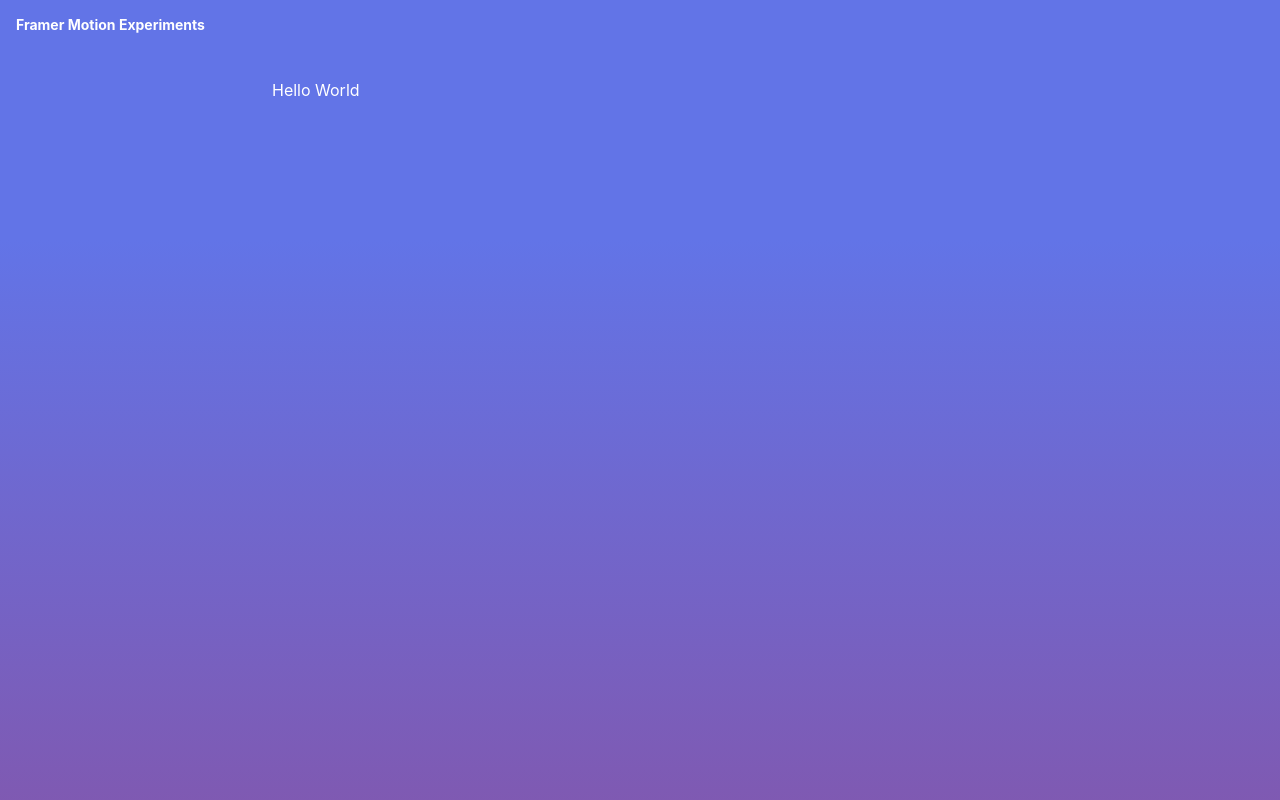
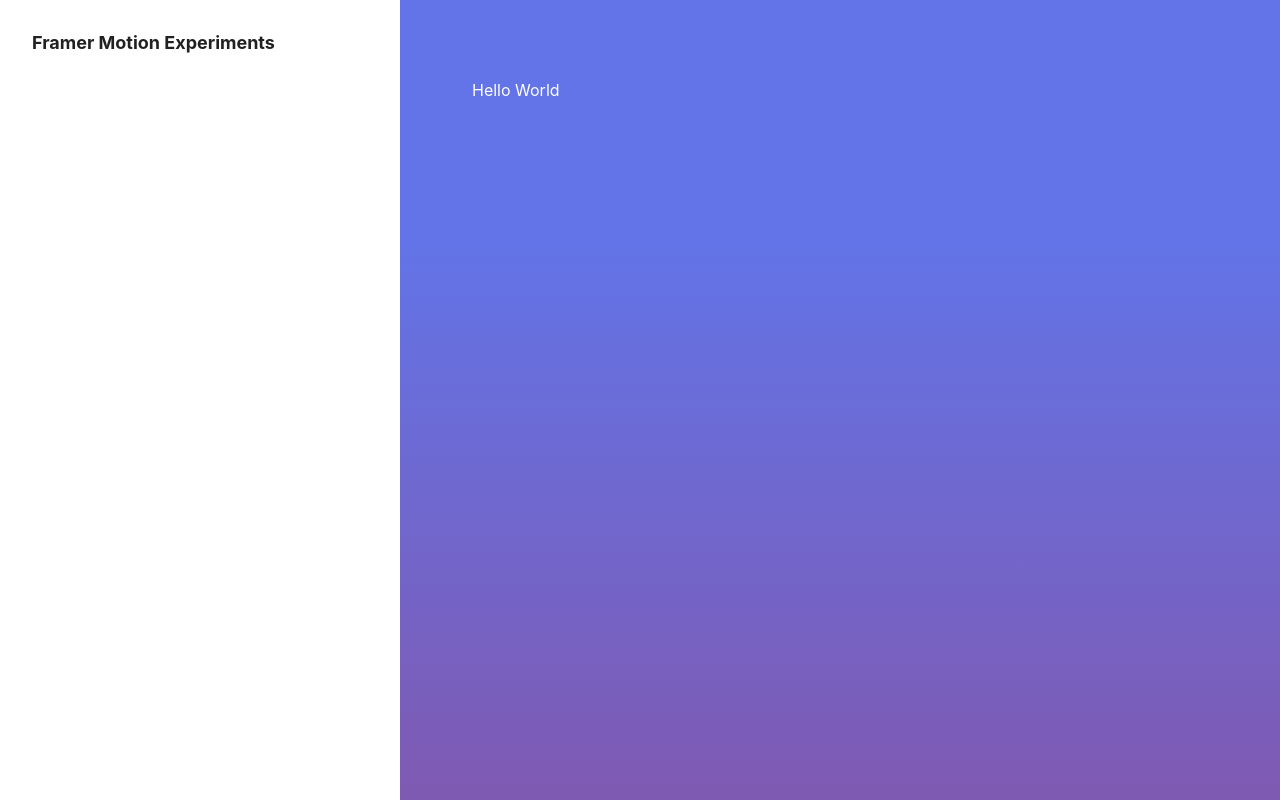
Before and after one commit to orjanbp/framer-motion-experiments, a React (Create React App) app: page / in a window 1280 px wide. Built offline with nearby package versions, Linux system fonts and the light colour scheme.

Commit message:
change to sidebar layout

```diff
--- a/src/App.tsx
+++ b/src/App.tsx
@@ -2,13 +2,22 @@ import React from 'react';
 import { AppRouting } from '@/components/AppRouting/AppRouting';
 import { AppBackground } from '@/components/layout/AppBackground';
 import { Header } from './components/shared/Header/Header';
+import { Sidebar } from './components/shared/Sidebar/Sidebar';
+import { AppLayout, LayoutArea } from './components/layout/AppLayout';
 
 function App() {
   return (
-    <AppBackground>
-      <Header />
-      <AppRouting />
-    </AppBackground >
+    <AppLayout>
+      <LayoutArea area="sidebar">
+        <Sidebar />
+      </LayoutArea>
+      <LayoutArea area="content">
+        <AppBackground>
+          <Header />
+          <AppRouting />
+        </AppBackground >
+      </LayoutArea>
+    </AppLayout>
   );
 }
 
--- /dev/null
+++ b/src/components/layout/AppLayout.tsx
@@ -0,0 +1,11 @@
+import styled from "styled-components";
+
+export const AppLayout = styled.div`
+  display: grid;
+  grid-template-areas: 'sidebar content';
+  grid-template-columns: 400px auto;
+`;
+
+export const LayoutArea = styled.div<{ area: string }>`
+  grid-area: ${props => props.area};
+`;
--- a/src/components/shared/Header/Header.tsx
+++ b/src/components/shared/Header/Header.tsx
@@ -11,7 +11,5 @@ const HeaderBar = styled.div`
 `;
 
 export const Header = () => (
-  <HeaderBar>
-    Framer Motion Experiments
-  </HeaderBar>
+  <HeaderBar />
 );
--- /dev/null
+++ b/src/components/shared/Sidebar/Sidebar.tsx
@@ -0,0 +1,28 @@
+import React from 'react';
+import styled from 'styled-components';
+
+const Container = styled.div`
+  background-color: ${props => props.theme.color.background100};
+  height: 100%;
+  box-sizing: border-box;
+`;
+
+const HeadingText = styled.div`
+  color: ${props => props.theme.color.textPrimary};
+  font-weight: bold;
+  font-size: 1.8rem;
+  padding: 32px;
+  padding-bottom: 0px;
+`;
+
+const Content = styled.div`
+  padding: 32px;
+`;
+
+export const Sidebar = () => (
+  <Container>
+    <HeadingText>Framer Motion Experiments</HeadingText>
+    <Content>
+    </Content>
+  </Container>
+);
```
